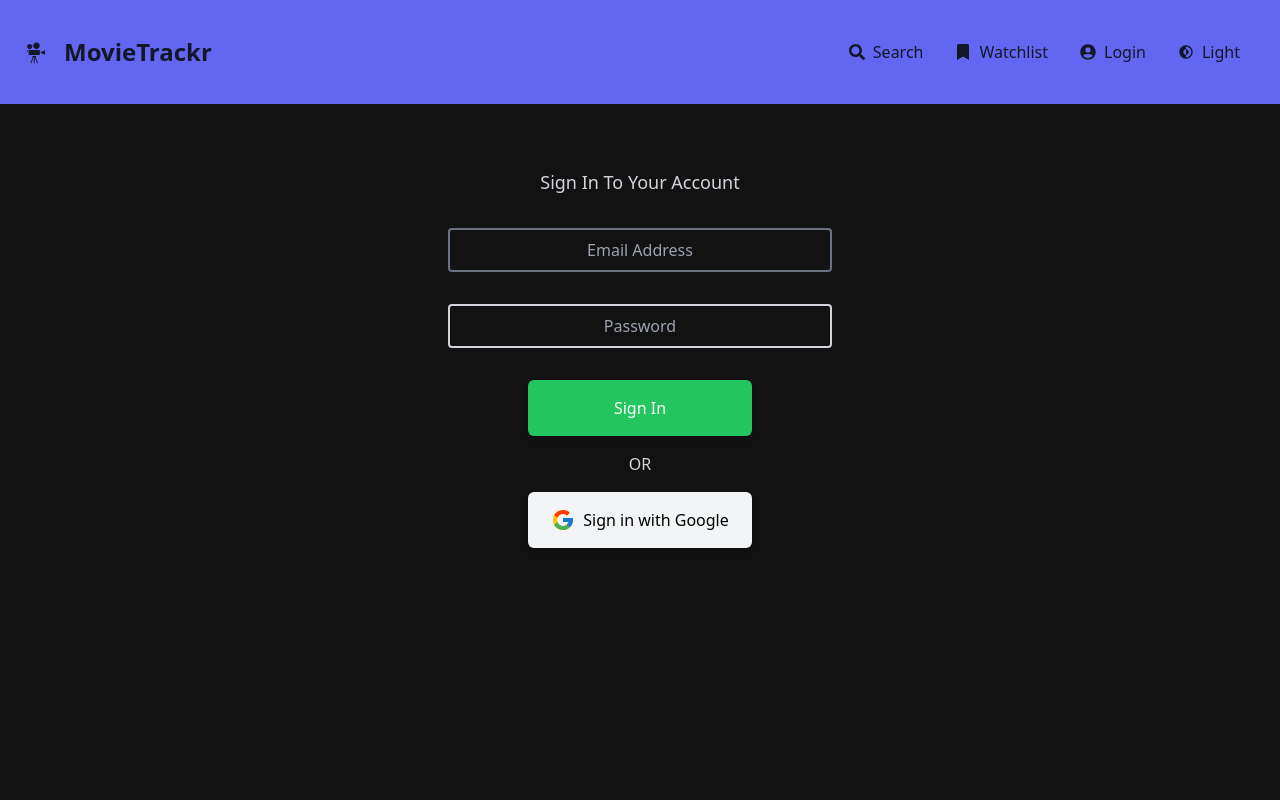
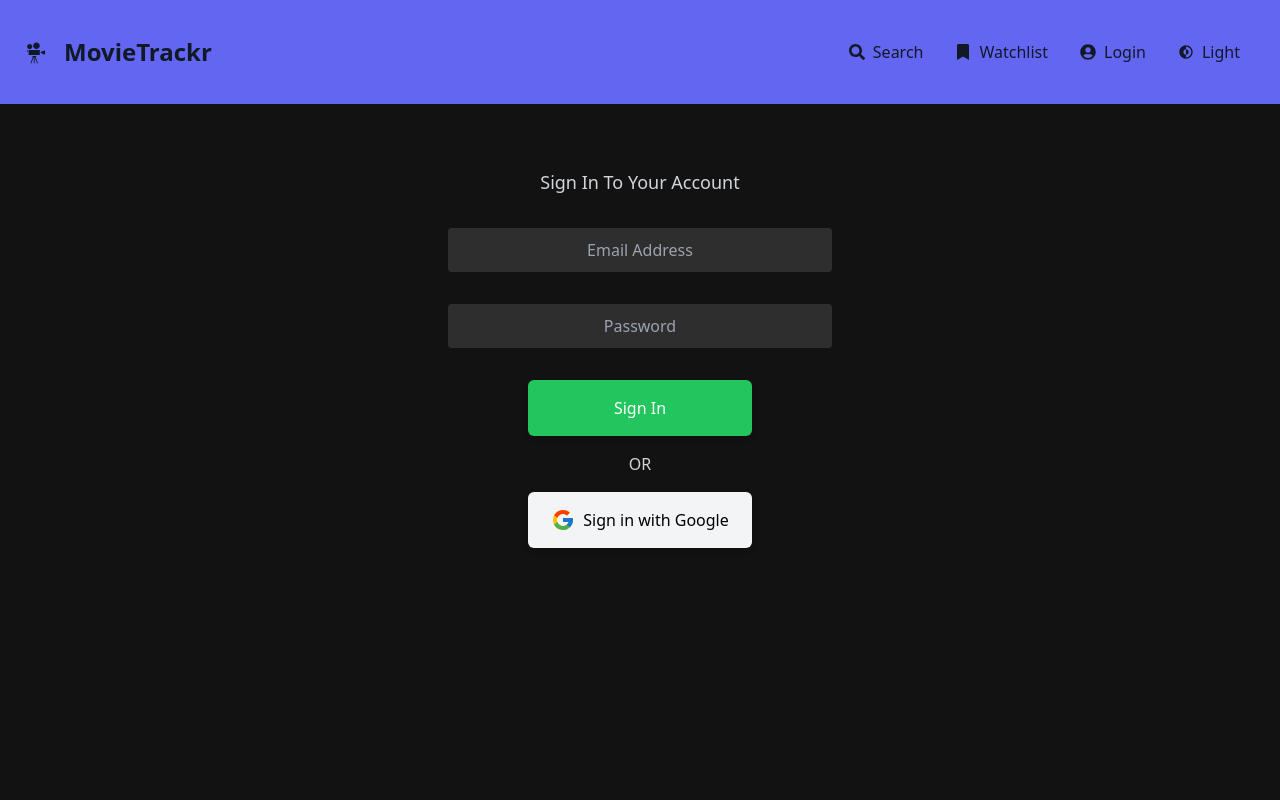
Before and after one commit to LevanElizbarashvili/Movie_Watchlist, a React (Vite) app: page /login in a window 1280 px wide. Shown: the top 800 px of the page. Built offline with nearby package versions, Linux system fonts and the light colour scheme.

Commit message:
fixed footer on Watchlist page

```diff
--- a/src/components/Footer.jsx
+++ b/src/components/Footer.jsx
@@ -1,6 +1,6 @@
 export default function Footer() {
   return (
-    <div className="h-16 text-bold-700 text-center py-4 bg-gray-300 dark:bg-[#121212] dark:text-gray-300">
+    <div className="h-16 w-full text-bold-700 text-center py-4 bg-gray-300 dark:bg-[#121212] dark:text-gray-300">
       &#169; 2023 #MOVIETRACKR
     </div>
   );
--- a/src/pages/Homescreen.jsx
+++ b/src/pages/Homescreen.jsx
@@ -68,9 +68,8 @@ export default function Homescreen() {
           <form className="text-center m-2">
             <input
               id="search"
-              className="rounded text-center w-[35%] min-w-[300px] text-base text-gray-800
-              placeholder:text-gray-600 capitalize
-              border-2 border-gray-700 p-2 dark:bg-[#121212] dark:text-gray-300 my-8"
+              className="rounded text-center w-[35%] min-w-[300px] text-base text-gray-800  capitalize
+              border-2 border-[#2E2E2F] p-2 dark:bg-[#2E2E2F] dark:text-[#A5A5A5] my-8"
               type="text"
               placeholder="Search for a movie"
               name="search"
@@ -90,7 +89,11 @@ export default function Homescreen() {
               </p>
             ) : movies.length > 0 ? (
               movies.map((movData) => (
-                <MovieCard key={movData.id} {...movData} isWatchlist={false} />
+                <MovieCard
+                  key={movData.imdbID}
+                  {...movData}
+                  isWatchlist={false}
+                />
               ))
             ) : (
               <div className="text-center mt-24 h-screen text-bold-900 text-xl">
--- a/src/pages/Login.jsx
+++ b/src/pages/Login.jsx
@@ -45,16 +45,16 @@ export default function Login() {
         <input
           name="email"
           onChange={handleChange}
-          className="rounded text-center text-base text-gray-500 capitalize border-2 border-gray-500 p-2 mx-8
-          dark:bg-[#121212] dark:text-gray-300 sm:w-[30%] lg:w-[30%]"
+          className="rounded text-center text-base text-gray-500 capitalize border-2 border-[#2e2e2F] p-2 mx-8
+          dark:bg-[#2e2e2F] dark:text-gray-300 sm:w-[30%] lg:w-[30%] min-w-56"
           type="email"
           placeholder="Email address"
           value={loginFormData.email}
         />
         <input
           name="password"
-          className="rounded text-center text-base text-gray-500 capitalize border-2 border-gray-300 p-2 m-8
-          dark:bg-[#121212] dark:text-gray-300 sm:w-[30%] lg:w-[30%]"
+          className="rounded text-center text-base text-gray-500 capitalize border-2 border-[#2e2e2F] p-2 m-8
+          dark:bg-[#2e2e2F] dark:text-gray-300 sm:w-[30%] lg:w-[30%] min-w-56"
           onChange={handleChange}
           type="password"
           placeholder="Password"
--- a/src/pages/Watchlist.jsx
+++ b/src/pages/Watchlist.jsx
@@ -55,7 +55,7 @@ export default function Watchlist() {
   return (
     <div>
       <div>
-        <div className="text-center m-2 h-screen">
+        <div className="text-center m-2 min-h-screen">
           <div id="list">
             {isLoading ? (
               <p className="text-center m-6 h-screen text-bold-700">
@@ -68,12 +68,13 @@ export default function Watchlist() {
               </div>
             ) : (
               watchlistMovies.map((movData) => (
-                <MovieCard
-                  key={movData.id}
-                  {...movData}
-                  isWatchlist={true}
-                  removeFromWatchlist={handleRemoveFromWatchlist}
-                />
+                <div key={movData.imdbID}>
+                  <MovieCard
+                    {...movData}
+                    isWatchlist={true}
+                    removeFromWatchlist={handleRemoveFromWatchlist}
+                  />
+                </div>
               ))
             )}
           </div>
```
